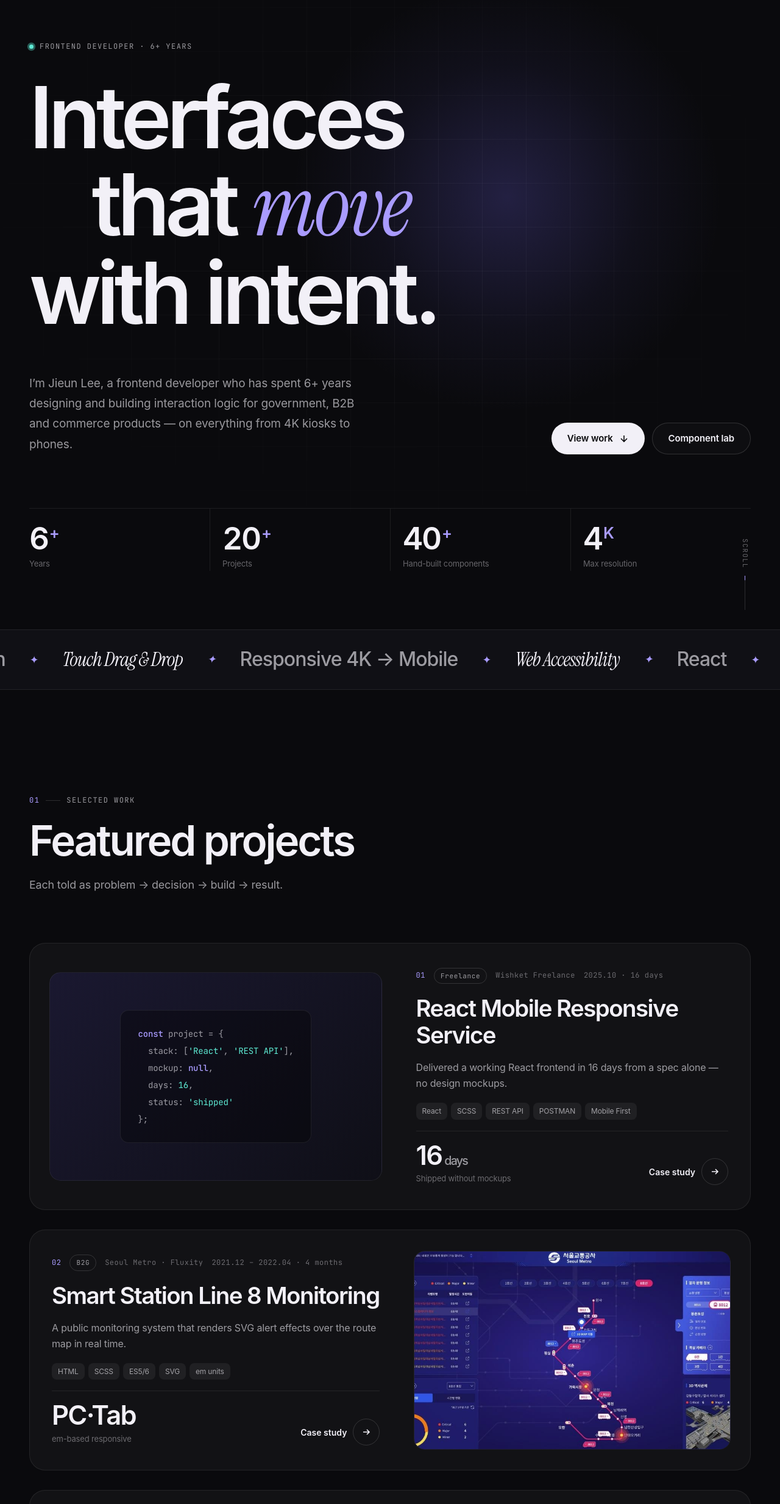
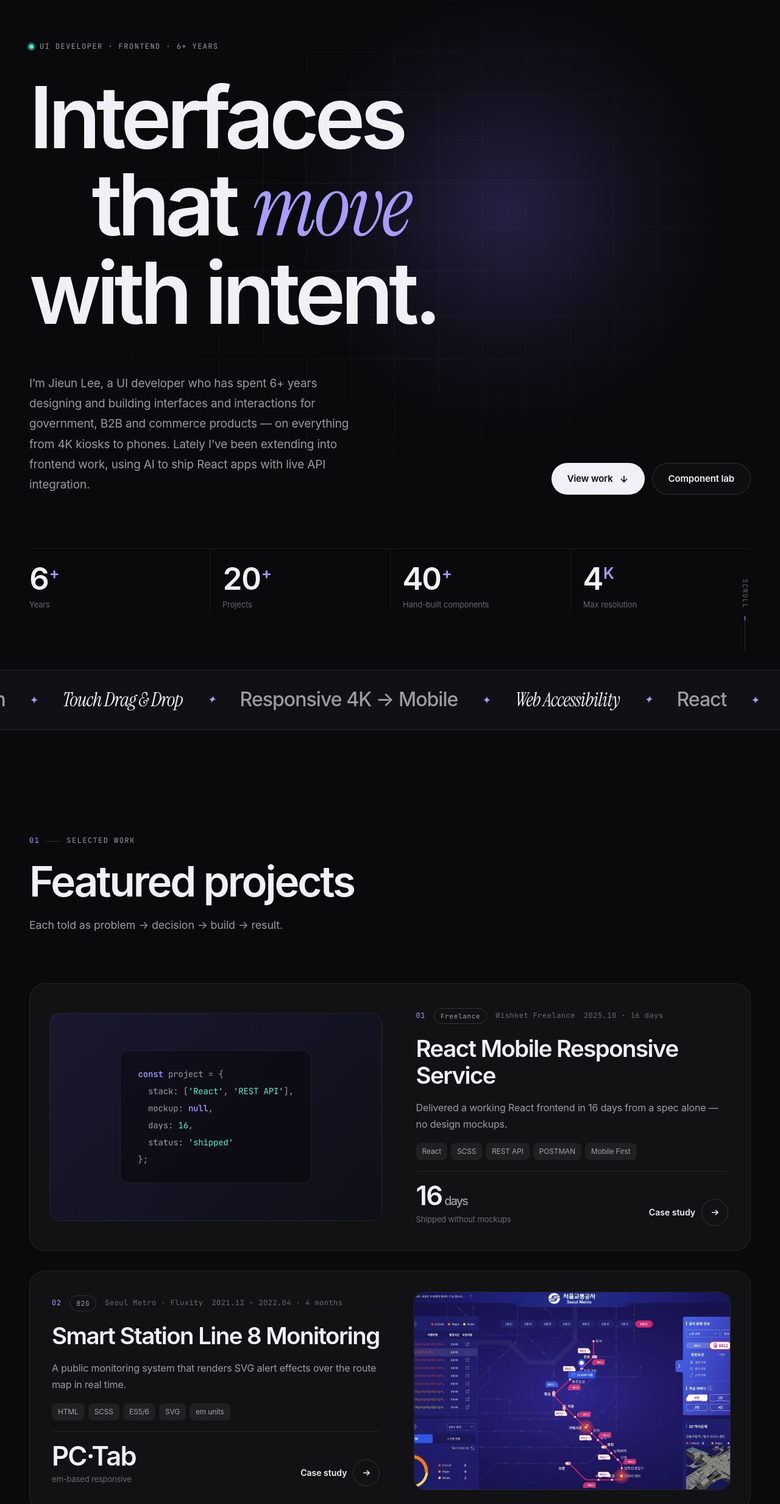
Before and after one commit to whitexhanin/leejieun_portfolio, a plain HTML site: page index.html in a window 1280 px wide. Shown: the part 59-2525 px from the top of the page at 61% size. Drawn offline with Linux system fonts and the light colour scheme; a web font is replaced by a local one.

Commit message:
직함을 UI Developer · Frontend로 변경
- 히어로·메타 태그·문서 제목: Frontend Developer → UI Developer · Frontend
- 소개 문구: 6년차 UI 개발자 + AI를 활용한 React·API 연동으로 확장 중
- 역량 카드: JavaScript & React → React & AI 활용 개발 (교육 이수, 프리랜서 납품)
- KO/EN 모두 반영

Co-Authored-By: Claude Opus 5.5 <noreply@anthropic.com>
Claude-Session: https://claude.ai/code/session_01Q51WR8m3AXY8M5e7s2KejN

```diff
--- a/assets/js/data.js
+++ b/assets/js/data.js
@@ -233,12 +233,12 @@ const projects = {
 /* ---------- Everything else ---------- */
 export const content = {
   ko: {
-    meta: { title: '이지은 — Frontend Developer', lang: 'ko' },
+    meta: { title: '이지은 — UI Developer · Frontend', lang: 'ko' },
     nav: { work: '프로젝트', lab: '컴포넌트', about: '역량', experience: '경력', contact: '연락하기' },
     hero: {
-      eyebrow: 'Frontend Developer · 6+ years',
+      eyebrow: 'UI Developer · Frontend · 6+ years',
       lines: ['Interfaces', 'that *move*', 'with intent.'],
-      lead: '4K·키오스크부터 모바일까지, 정부(B2G)·B2B·커머스 화면의 인터랙션 로직을 직접 설계하고 구현해 온 6년차 프론트엔드 개발자 이지은입니다.',
+      lead: '4K·키오스크부터 모바일까지, 정부(B2G)·B2B·커머스 화면의 UI와 인터랙션을 직접 설계하고 구현해 온 6년차 UI 개발자 이지은입니다. 최근에는 AI를 활용해 React와 API 연동까지 프론트엔드 영역으로 범위를 넓히고 있습니다.',
       ctaPrimary: '프로젝트 보기',
       ctaSecondary: '컴포넌트 랩',
       stats: [
@@ -252,12 +252,12 @@ export const content = {
     about: {
       label: 'Capabilities',
       title: '화면이 어디에 있든,\n의도대로 움직이게.',
-      intro: '드래그앤드롭·SVG·타이밍 제어 같은 인터랙션을 라이브러리에 기대지 않고 직접 만들어 왔습니다. 최근에는 React 컴포넌트 설계와 REST API 연동으로 범위를 넓히고 있습니다.',
+      intro: '드래그앤드롭·SVG·타이밍 제어 같은 인터랙션을 라이브러리에 기대지 않고 직접 만들어 왔습니다. 퍼블리싱에서 출발해 지금은 AI를 활용한 React 개발과 API 연동까지 직접 진행합니다.',
       skills: [
         { title: '인터랙션 & 애니메이션', desc: '터치 드래그앤드롭, SVG 애니메이션, CSS 트랜지션, 패럴렉스를 직접 구현합니다.', tags: ['Drag & Drop', 'SVG', 'Touch Event', 'Parallax'] },
         { title: '반응형 & 해상도', desc: '모바일·태블릿·PC·4K·키오스크까지. 1vh·rem·em을 상황에 맞게 골라 씁니다.', tags: ['Mobile First', '4K', 'Kiosk', 'Tablet'] },
         { title: '웹 접근성', desc: 'WCAG 기준, wave·센스리더·키보드로 직접 검증하고 공공기관 검수를 통과했습니다.', tags: ['WCAG', 'ARIA', 'Screen Reader'] },
-        { title: 'JavaScript & React', desc: 'ES6+로 기능을 직접 만들고, React에서는 재사용 가능한 컴포넌트 설계에 집중합니다.', tags: ['React', 'ES6+', 'TypeScript', 'Next.js'] },
+        { title: 'React & AI 활용 개발', desc: 'React 교육을 이수했고, 프리랜서 프로젝트에서 AI를 활용해 React 퍼블리싱부터 API 연동까지 납품했습니다.', tags: ['React', 'ES6+', 'AI-assisted', 'TypeScript'] },
         { title: 'API 연동', desc: 'POSTMAN으로 명세를 분석하고 REST API를 직접 연동해 실동작 화면으로 납품합니다.', tags: ['REST API', 'fetch', 'JWT', 'POSTMAN'] },
         { title: '마크업 & 협업', desc: '시맨틱 마크업, 크로스브라우징, Grid/Flexbox. Figma 기반으로 디자이너와 협업합니다.', tags: ['HTML5', 'SCSS', 'Figma', 'Git'] },
       ],
@@ -308,12 +308,12 @@ export const content = {
   },
 
   en: {
-    meta: { title: 'Jieun Lee — Frontend Developer', lang: 'en' },
+    meta: { title: 'Jieun Lee — UI Developer · Frontend', lang: 'en' },
     nav: { work: 'Work', lab: 'Lab', about: 'About', experience: 'Experience', contact: 'Contact' },
     hero: {
-      eyebrow: 'Frontend Developer · 6+ years',
+      eyebrow: 'UI Developer · Frontend · 6+ years',
       lines: ['Interfaces', 'that *move*', 'with intent.'],
-      lead: 'I’m Jieun Lee, a frontend developer who has spent 6+ years designing and building interaction logic for government, B2B and commerce products — on everything from 4K kiosks to phones.',
+      lead: 'I’m Jieun Lee, a UI developer who has spent 6+ years designing and building interfaces and interactions for government, B2B and commerce products — on everything from 4K kiosks to phones. Lately I’ve been extending into frontend work, using AI to ship React apps with live API integration.',
       ctaPrimary: 'View work',
       ctaSecondary: 'Component lab',
       stats: [
@@ -327,12 +327,12 @@ export const content = {
     about: {
       label: 'Capabilities',
       title: 'Wherever the screen is,\nit moves as intended.',
-      intro: 'I build interactions like drag & drop, SVG and timing control by hand rather than leaning on libraries — and I’m expanding into React component design and REST API integration.',
+      intro: 'I build interactions like drag & drop, SVG and timing control by hand rather than leaning on libraries. Starting from web publishing, I now also build React apps and wire up APIs with AI-assisted development.',
       skills: [
         { title: 'Interaction & Motion', desc: 'Touch drag & drop, SVG animation, CSS transitions and parallax, built by hand.', tags: ['Drag & Drop', 'SVG', 'Touch Event', 'Parallax'] },
         { title: 'Responsive & Resolution', desc: 'Mobile, tablet, desktop, 4K and kiosk — choosing vh, rem or em for each case.', tags: ['Mobile First', '4K', 'Kiosk', 'Tablet'] },
         { title: 'Accessibility', desc: 'WCAG, verified hands-on with WAVE, screen readers and keyboard; passed public inspections.', tags: ['WCAG', 'ARIA', 'Screen Reader'] },
-        { title: 'JavaScript & React', desc: 'Features in ES6+, and reusable component design in React.', tags: ['React', 'ES6+', 'TypeScript', 'Next.js'] },
+        { title: 'React & AI-assisted Dev', desc: 'Trained in React, and shipped freelance React work — from publishing to API integration — using AI-assisted development.', tags: ['React', 'ES6+', 'AI-assisted', 'TypeScript'] },
         { title: 'API Integration', desc: 'Analysing specs in POSTMAN and wiring REST APIs straight into working screens.', tags: ['REST API', 'fetch', 'JWT', 'POSTMAN'] },
         { title: 'Markup & Collaboration', desc: 'Semantic markup, cross-browser, Grid / Flexbox, and Figma-based work with designers.', tags: ['HTML5', 'SCSS', 'Figma', 'Git'] },
       ],
```
Also changed, not shown: en/index.html (+1 -1 lines), index.html (+4 -4 lines), 1 other file.
